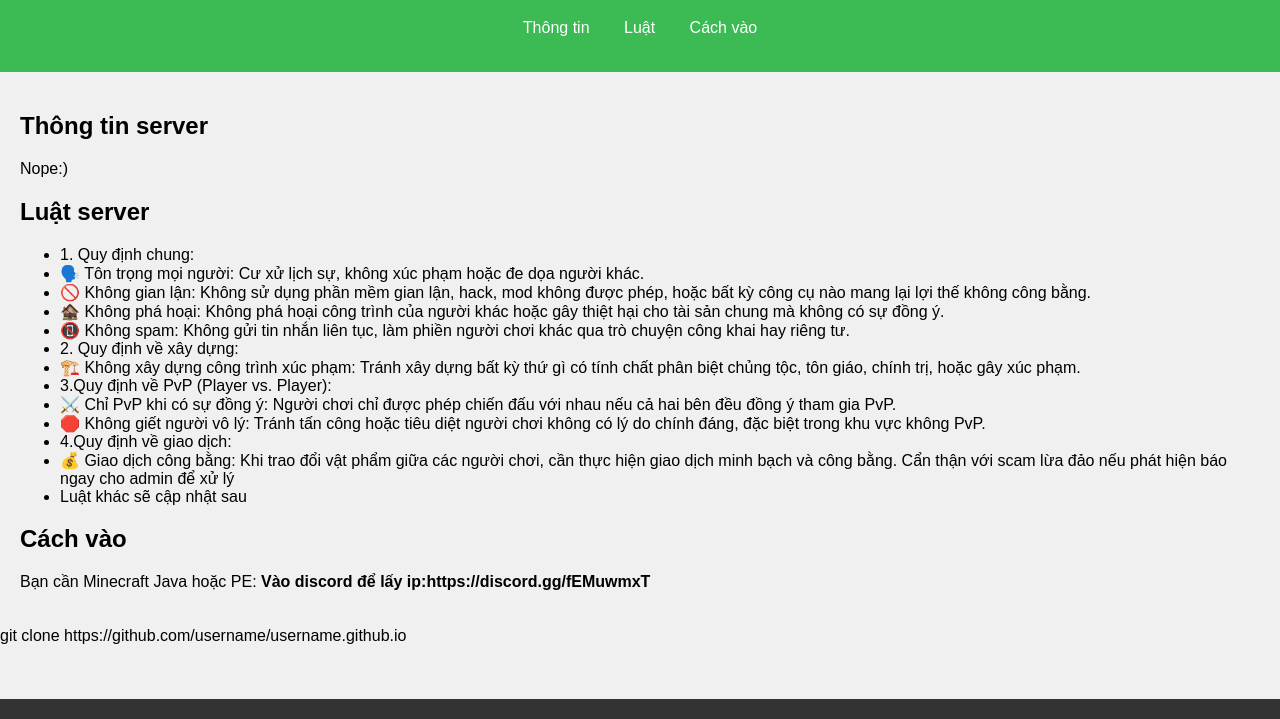
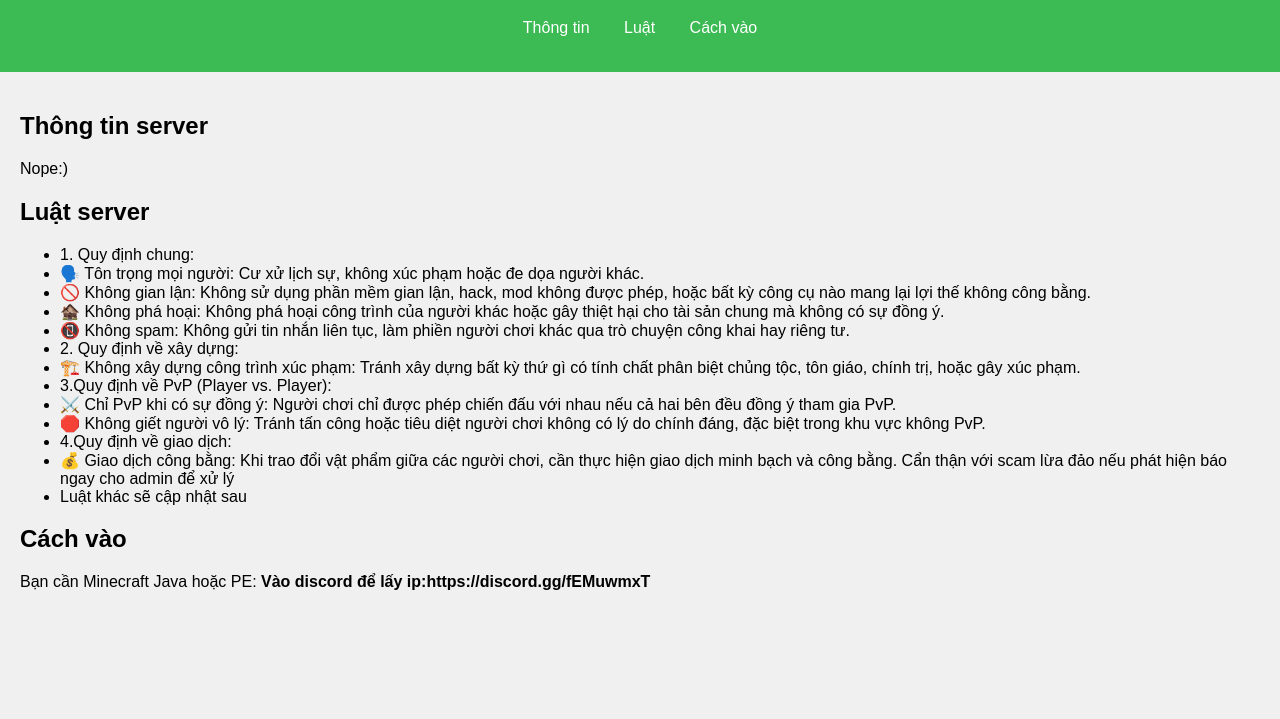
Before and after one commit to YumCoding-Alt/Test-Html-Code, a plain HTML site: page index.html in a window 1280 px wide. Shown: the part 81-800 px from the top of the page. Drawn offline with Linux system fonts and the light colour scheme.

Commit message:
Update index.html

```diff
--- a/index.html
+++ b/index.html
@@ -50,11 +50,6 @@
             <p>Bạn cần Minecraft Java hoặc PE: <strong>Vào discord để lấy ip:https://discord.gg/fEMuwmxT</strong></p>
         </section>
     </div>
-    <footer>
 
-    </footer>
 </body>
 </html>
-
-
-git clone https://github.com/username/username.github.io
```
